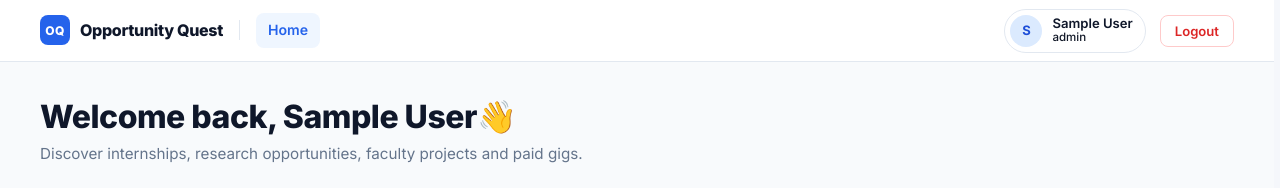
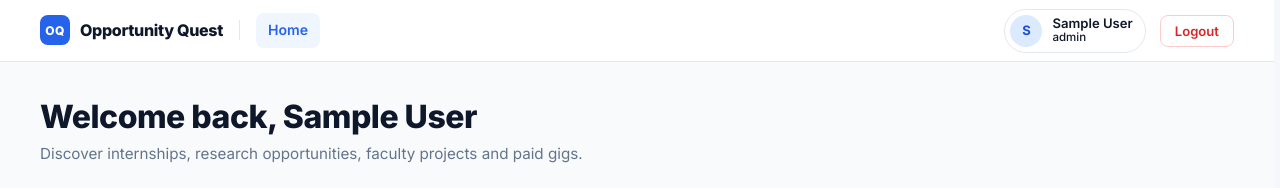
Before and after one commit to AgrimVerma11/OpportunityQuest, a React (Vite) app in the folder frontend/: page /home in a window 1280 px wide. Shown: the top 188 px of the page. Built offline with nearby package versions, Linux system fonts and the light colour scheme; no server answers; sample sign-in values are in the browser's storage.

Commit message:
style: tidy home page heading

```diff
--- a/frontend/src/pages/Home.jsx
+++ b/frontend/src/pages/Home.jsx
@@ -175,13 +175,8 @@ function Home() {
             <div>
 
               <h1 className="home-title">
-
-              Welcome back,
-              {" "}
-              {currentUser?.name}
-              👋
-
-            </h1>
+                Welcome back, {currentUser?.name}
+              </h1>
 
             <p className="home-subtitle">
 
```
